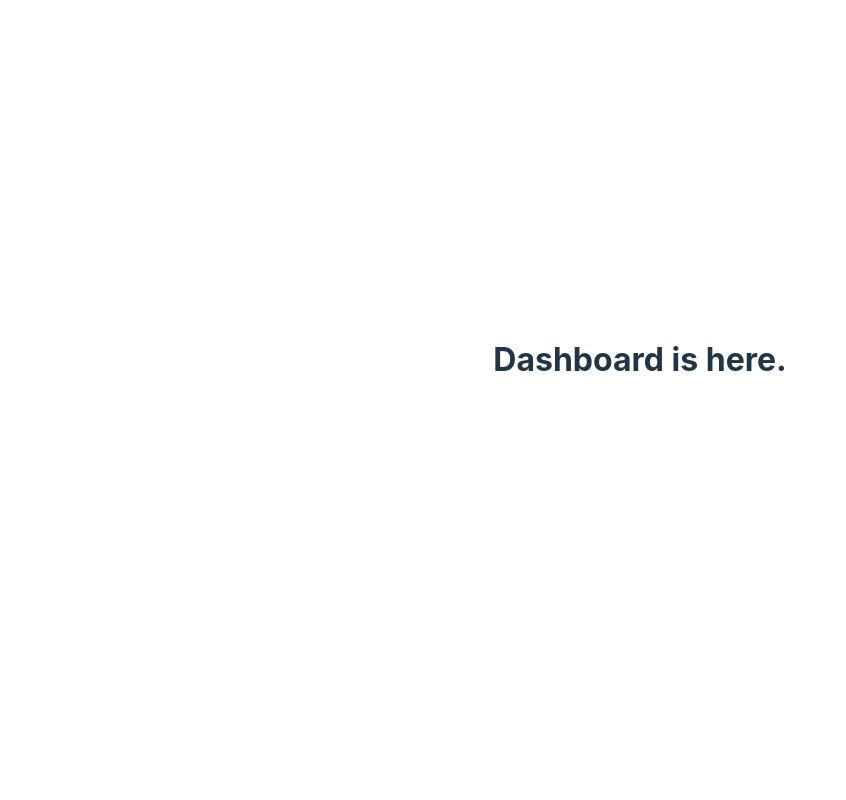
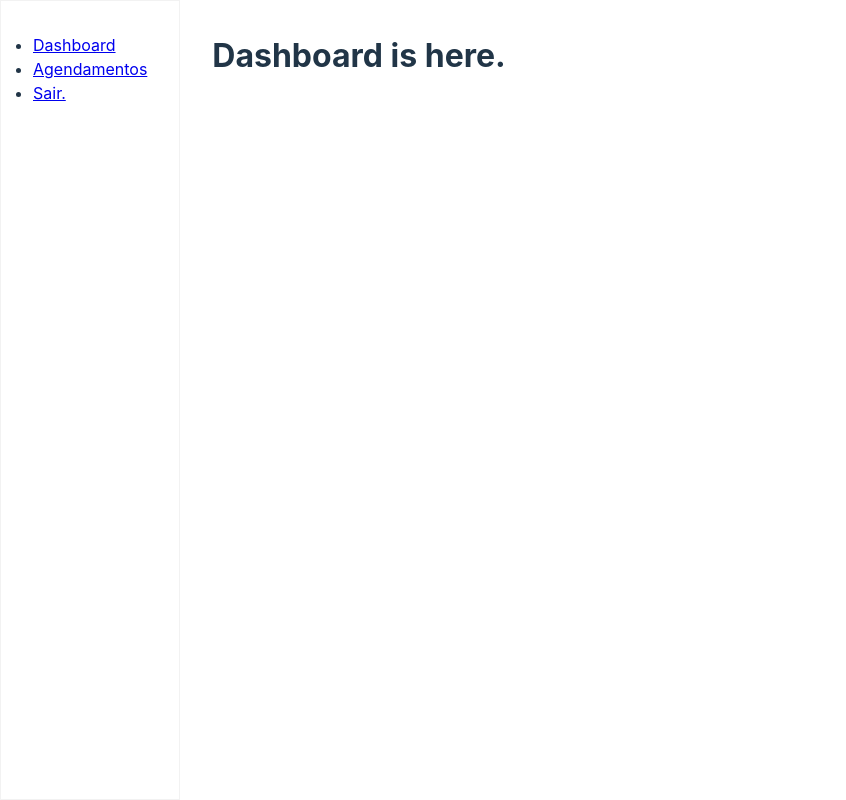
Before and after one commit to thiagodau/caluthi-app, a React (Vite) app: page /dashboard in a window 1280 px wide. Shown: the whole page, without its empty margins (0-846 px from the left). Built offline with nearby package versions, Linux system fonts and the light colour scheme; no server answers; sample sign-in values are in the browser's storage.

Commit message:
Added Menu/Dashboard/Schedules and Routes Authentication

```diff
--- /dev/null
+++ b/src/components/Menu.jsx
@@ -0,0 +1,21 @@
+import { Link } from "react-router-dom";
+
+export default function Menu() {
+  return (
+    <div
+      style={{ padding: "2rem", border: "1px solid #f2f2f2", height: "100vh" }}
+    >
+      <ul>
+        <li>
+          <Link to="/dashboard">Dashboard</Link>
+        </li>
+        <li>
+          <Link to="/dashboard/schedules">Agendamentos</Link>
+        </li>
+        <li>
+          <Link to="/">Sair.</Link>
+        </li>
+      </ul>
+    </div>
+  );
+}
--- /dev/null
+++ b/src/layouts/DashboardLayout.jsx
@@ -0,0 +1,17 @@
+import { Outlet } from "react-router-dom";
+
+import Menu from "../components/Menu";
+
+export default function DashboardLayout() {
+  return (
+    <>
+      <main style={{display: 'flex'}}>
+        <Menu />
+
+        <div style={{padding: '2em'}}>
+          <Outlet />
+        </div>
+      </main>
+    </>
+  );
+}
--- a/src/pages/Login.jsx
+++ b/src/pages/Login.jsx
@@ -1,5 +1,5 @@
 import { useState } from "react";
-import { useNavigate } from "react-router-dom";
+import { Link, useNavigate } from "react-router-dom";
 
 import "../firebaseConfig";
 
@@ -75,6 +75,11 @@ export default function Login() {
       <button id="btnAcessar" onClick={acessar}>
         Acessar
       </button>
+
+      <br />
+      <br />
+
+      <p style={{fontSize:'12px'}}><Link to="/singup">Cadastre-se aqui.</Link></p>
     </>
   );
 }
--- /dev/null
+++ b/src/pages/Schedules.jsx
@@ -0,0 +1,7 @@
+export default function Schedules() {
+  return(
+    <>
+      <h1>Schedules here.</h1>
+    </>
+  )
+}
--- a/src/router.jsx
+++ b/src/router.jsx
@@ -1,15 +1,23 @@
-import { createBrowserRouter } from "react-router-dom";
+import { Navigate, createBrowserRouter } from "react-router-dom";
 
 //Layouts
 import LoginLayout from "./layouts/LoginLayout";
+import DashboardLayout from "./layouts/DashboardLayout";
 
 //Páginas
 import Login from "./pages/Login";
 import Dashboard from "./pages/Dashboard";
+import Schedules from "./pages/Schedules";
 
-let usuariolink = 'PATHISHERE'
-let arrobaUsuario = `/${usuariolink}`
+let usuariolink = "PATHISHERE";
+let arrobaUsuario = `/${usuariolink}`;
 
+const PrivateRoute = ({ children, redirectTo }) => {
+  const isAuthenticated = localStorage.getItem("@user-id") !== null;
+  console.log("isAuth: ", isAuthenticated);
+
+  return isAuthenticated ? children : <Navigate to={redirectTo} />;
+};
 
 //rotas
 const router = createBrowserRouter([
@@ -21,9 +29,27 @@ const router = createBrowserRouter([
         index: true,
         element: <Login />,
       },
+    ],
+  },
+  {
+    path: "dashboard",
+    element: <DashboardLayout />,
+    children: [
       {
-        path: "dashboard",
-        element: <Dashboard />,
+        index: true,
+        element: (
+          <PrivateRoute redirectTo="/">
+            <Dashboard />
+          </PrivateRoute>
+        ),
+      },
+      {
+        path: "schedules",
+        element: (
+          <PrivateRoute redirectTo={"/"}>
+            <Schedules />
+          </PrivateRoute>
+        ),
       },
     ],
   },
```
Also changed, not shown: src/pages/Dashboard.jsx (+6 -5 lines).
